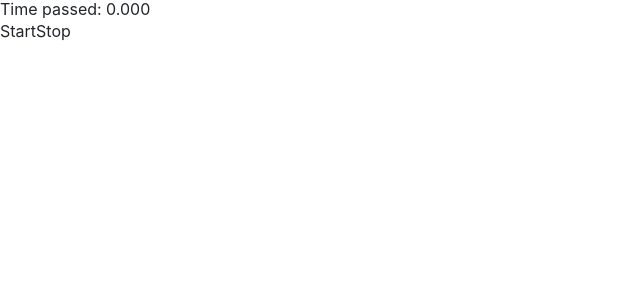
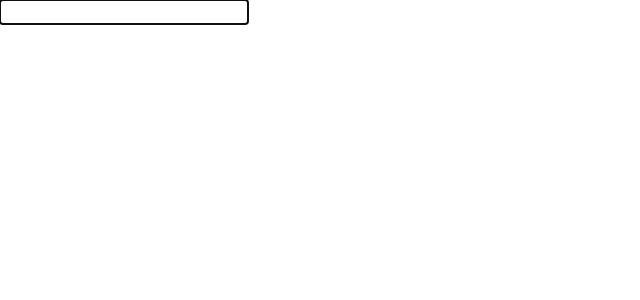
Before and after one commit to Dazzler123/React-JS-Library, a React (Create React App) app: page / in a window 1280 px wide. Shown: the top 300 px of the page, without its empty margins (0-640 px from the left). Built offline with nearby package versions, Linux system fonts and the light colour scheme; the HTML template or start-up script is replaced by a standard one.

Commit message:
Content updated

```diff
--- a/src/App.js
+++ b/src/App.js
@@ -49,7 +49,7 @@ function App() {
             {/*<TailwindCSSTest/>*/}
             {/*<RoutingWithReactBootstrap/>*/}
             {/*<Parent/>*/}
-            <StopWatch/>
+            <UseRef/>
         </div>
     )
 
```
